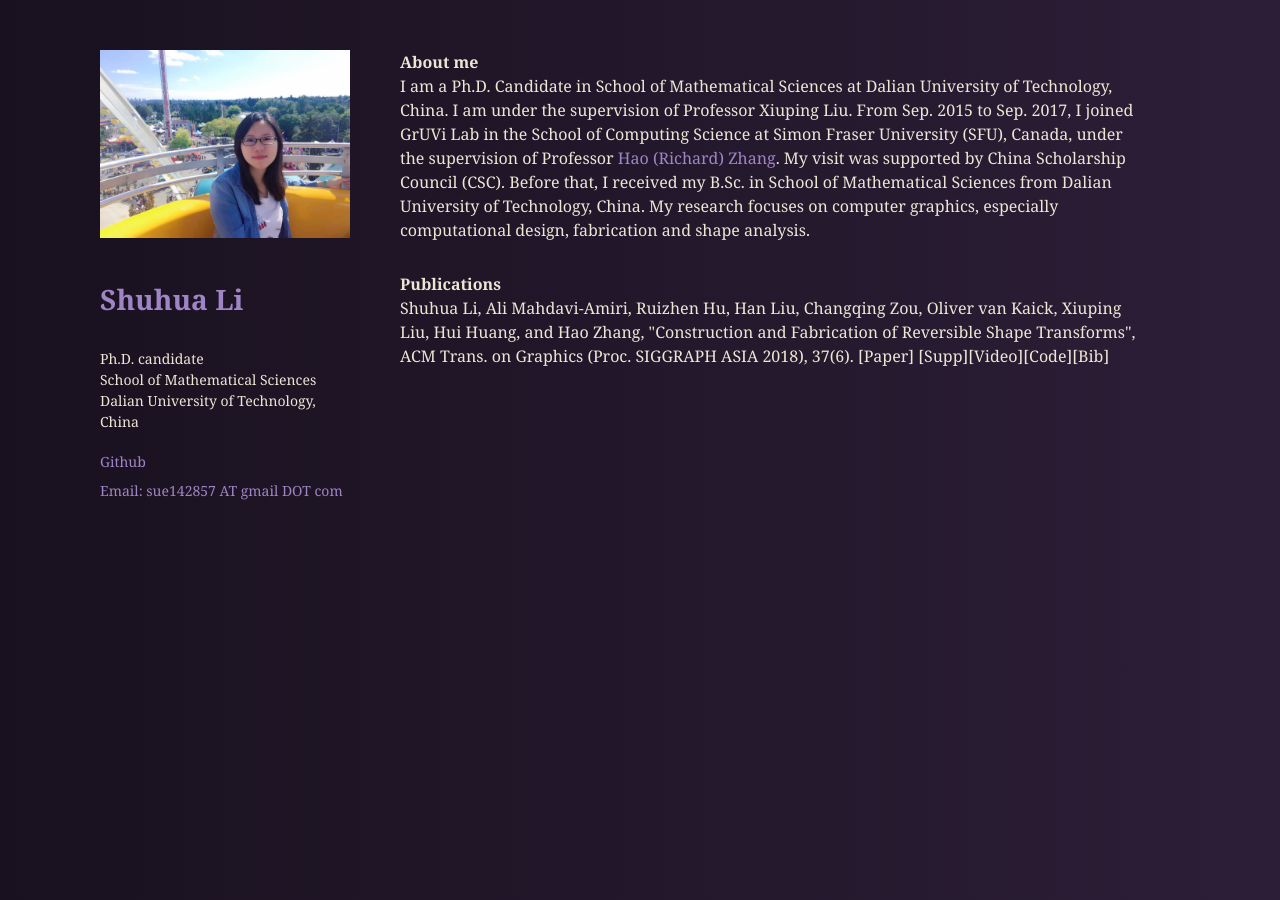
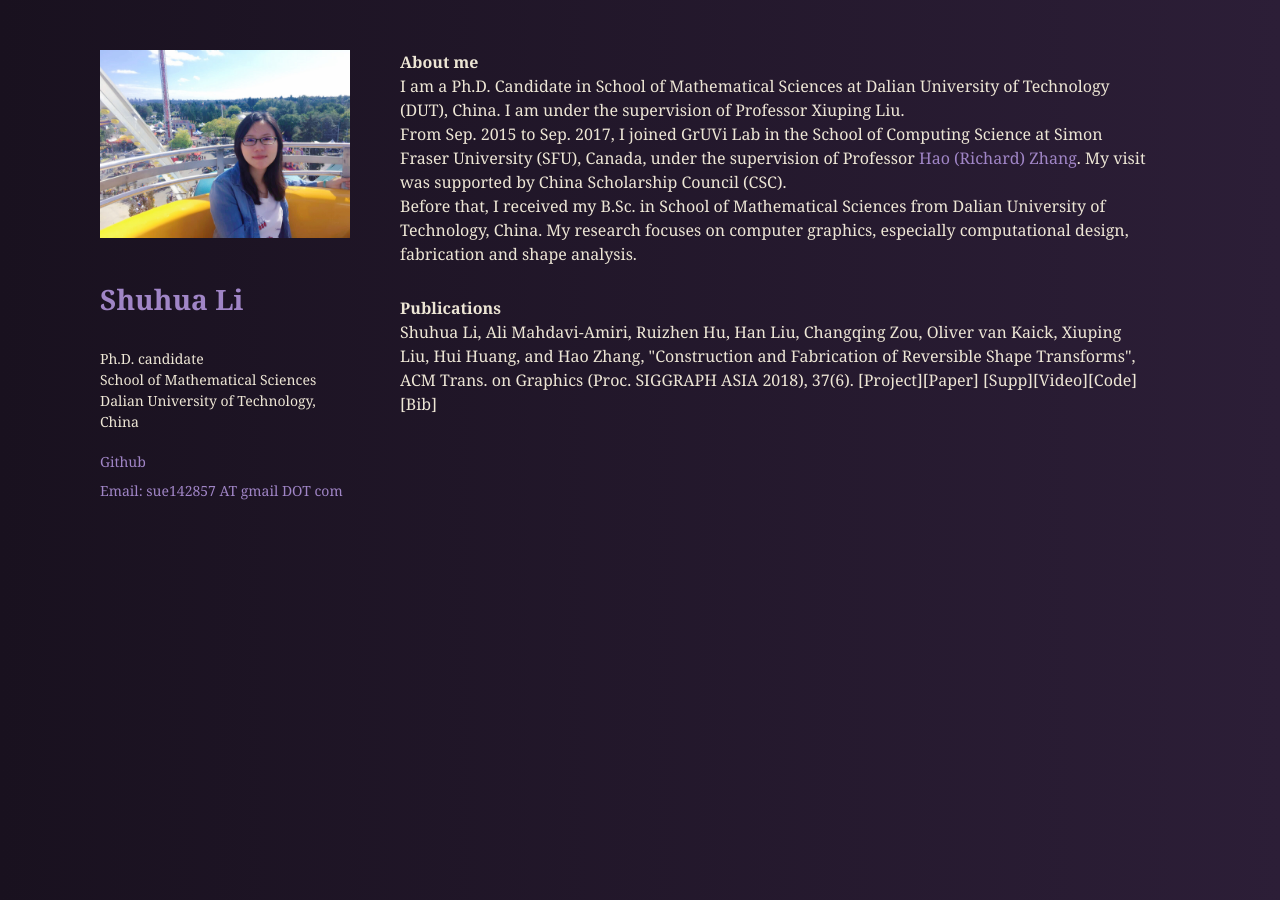
Before and after one commit to sergiokopplin/violet, a Jekyll site: the page built from index.html, in a window 1280 px wide. Built offline with Jekyll 4.4.1, drawn with Linux system fonts in a browser that asks for light colours.

Commit message:
Update index.html

```diff
--- a/index.html
+++ b/index.html
@@ -27,8 +27,8 @@ title: Homepage
 <section class="content">
   <p>
     <strong>About me</strong></br>
-    I am a Ph.D. Candidate in School of Mathematical Sciences at Dalian University of Technology, China. I am under the supervision of Professor Xiuping Liu.
-    From Sep. 2015 to Sep. 2017, I joined GrUVi Lab in the School of Computing Science at Simon Fraser University (SFU), Canada, under the supervision of Professor <a href="http://www.cs.sfu.ca/~haoz/">Hao (Richard) Zhang</a>. My visit was supported by China Scholarship Council (CSC).
+    I am a Ph.D. Candidate in School of Mathematical Sciences at Dalian University of Technology (DUT), China. I am under the supervision of Professor Xiuping Liu.</br>
+    From Sep. 2015 to Sep. 2017, I joined GrUVi Lab in the School of Computing Science at Simon Fraser University (SFU), Canada, under the supervision of Professor <a href="http://www.cs.sfu.ca/~haoz/">Hao (Richard) Zhang</a>. My visit was supported by China Scholarship Council (CSC).</br>
     Before that, I received my B.Sc. in School of Mathematical Sciences from Dalian University of Technology, China.
     My research focuses on  computer graphics, especially computational design, fabrication and shape analysis.
   </p>
@@ -36,7 +36,7 @@ title: Homepage
   <p>
     <strong>Publications</strong></br>
     Shuhua Li, Ali Mahdavi-Amiri, Ruizhen Hu, Han Liu, Changqing Zou, Oliver van Kaick, Xiuping Liu, Hui Huang, and Hao Zhang, "Construction and Fabrication of Reversible Shape Transforms", ACM Trans. on Graphics (Proc. SIGGRAPH ASIA 2018), 37(6).
-    [Paper] [Supp][Video][Code][Bib]
+    [Project][Paper] [Supp][Video][Code][Bib]
   </p>
 
 </section>
```
